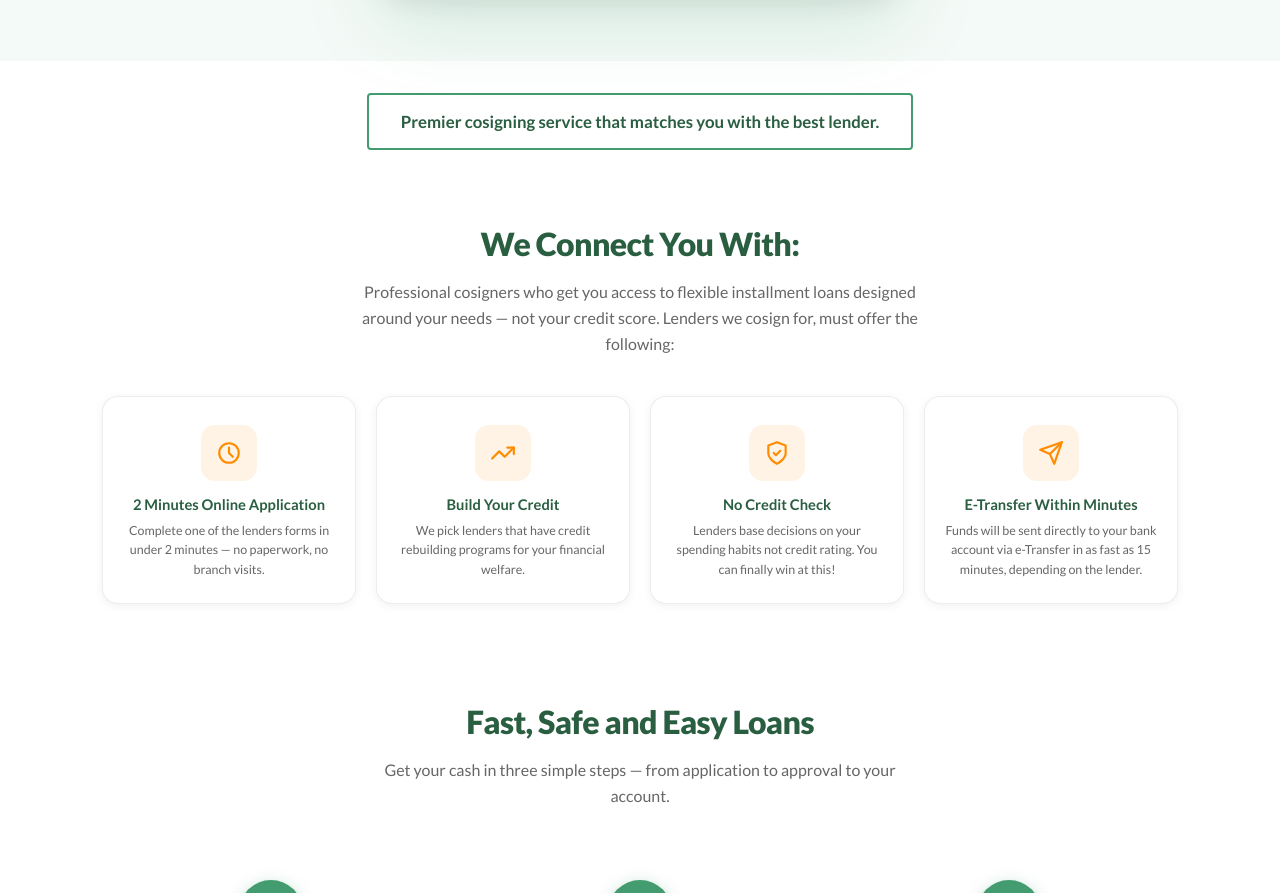
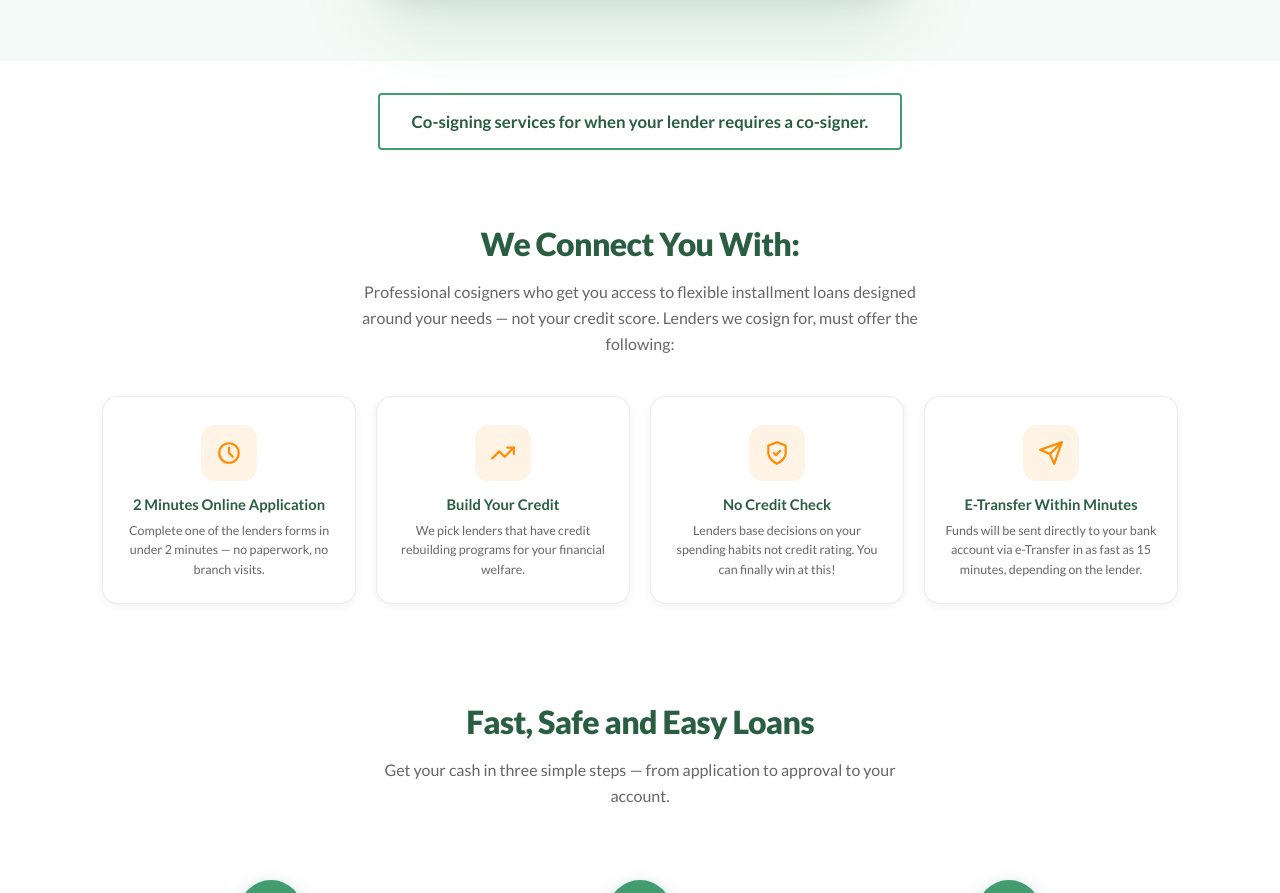
Before and after one commit to AEJAKV/COCASH-WEBSITE, a plain HTML site: page index.html in a window 1280 px wide. Shown: the part 1182-2075 px from the top of the page. Drawn offline with Linux system fonts and the light colour scheme.

Commit message:
fix: update tagline in footer for improved clarity on co-signing services

```diff
--- a/index.html
+++ b/index.html
@@ -2410,7 +2410,7 @@ footer {
 <!-- TAGLINE -->
 <section class="tagline-section" aria-label="Tagline">
   <div class="container">
-    <div class="tagline-box">Premier cosigning service that matches you with the best lender.</div>
+    <div class="tagline-box">Co-signing services for when your lender requires a co-signer.</div>
   </div>
 </section>
 
```
